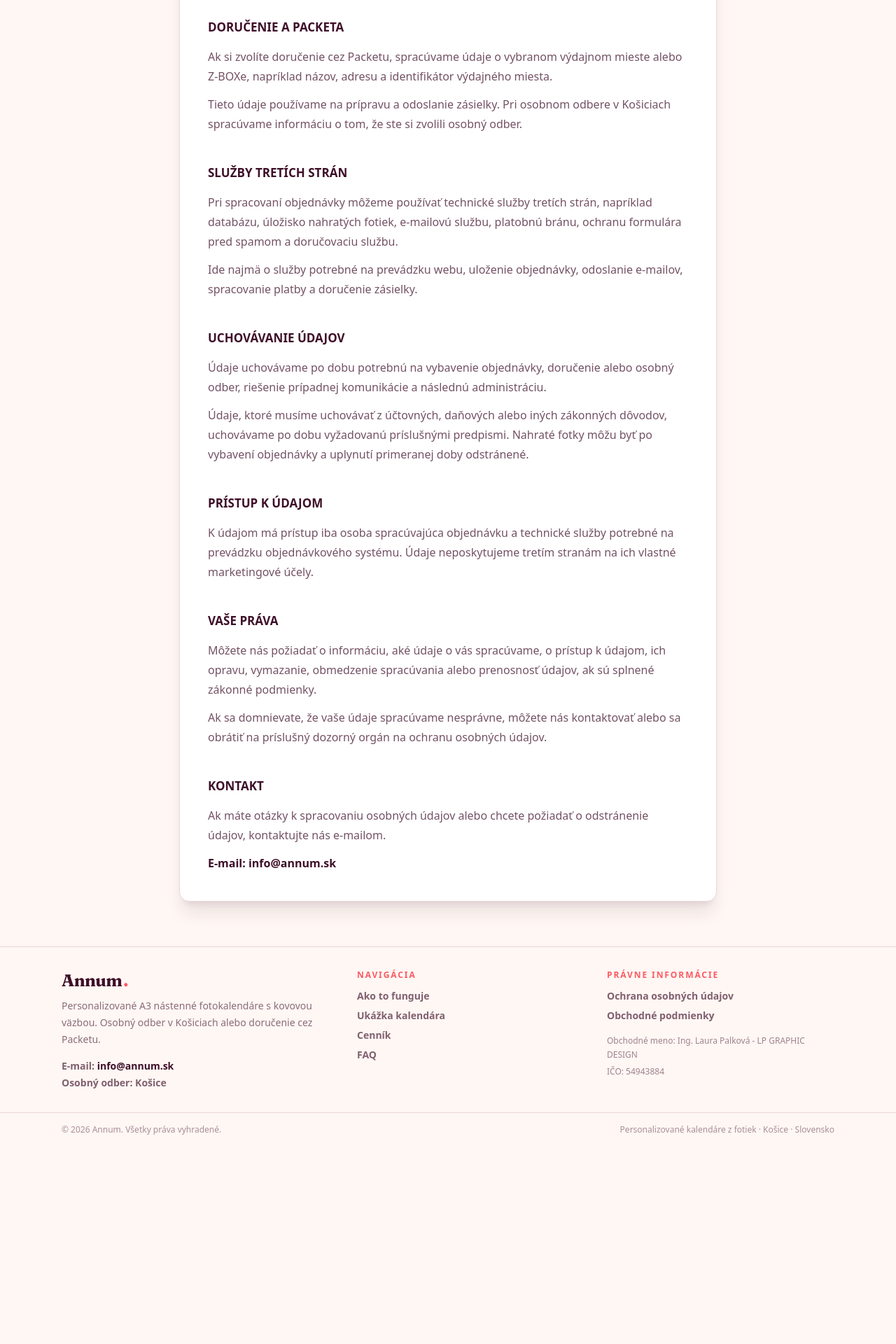
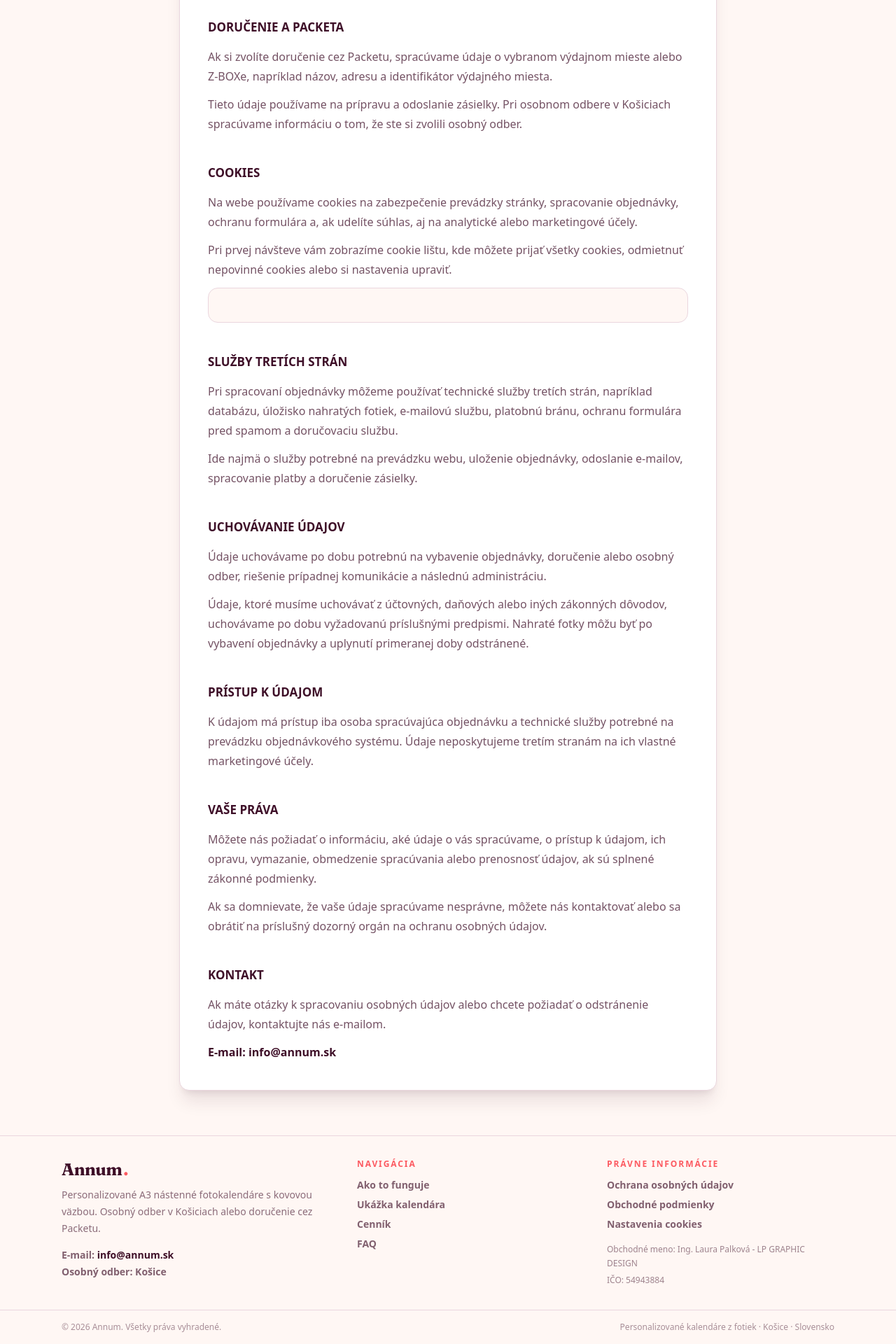
Before and after one commit to PatricioPalko/annum-calendar, a Next.js app: page /ochrana-osobnych-udajov in a window 1280 px wide. Shown: the part 1806-3726 px from the top of the page at 70% size. Before the commit the page ends 3444 px from the top, so only its background shows below. Built offline with nearby package versions, Linux system fonts and the light colour scheme; no server answers.

Commit message:
Added cookiebot consent

```diff
--- a/app/globals.css
+++ b/app/globals.css
@@ -81,3 +81,22 @@
     @apply bg-background text-foreground overflow-x-hidden;
   }
 }
+
+.cookiebot-declaration :is(table, p, li) {
+  font-size: 0.875rem;
+  line-height: 1.6;
+  color: rgba(62, 15, 40, 0.78);
+}
+
+.cookiebot-declaration table {
+  width: 100%;
+  border-collapse: collapse;
+}
+
+.cookiebot-declaration th,
+.cookiebot-declaration td {
+  border: 1px solid #ead6de;
+  padding: 0.5rem 0.75rem;
+  text-align: left;
+  vertical-align: top;
+}
--- a/app/layout.tsx
+++ b/app/layout.tsx
@@ -1,3 +1,4 @@
+import { CookiebotScript } from "@/components/cookiebot/cookiebot-script";
 import { Footer } from "@/components/sections/footer";
 import Navigation from "@/components/sections/navigation";
 import { cn } from "@/lib/utils";
@@ -124,6 +125,9 @@ export default function RootLayout({
         "font-sans",
       )}
     >
+      <head>
+        <CookiebotScript />
+      </head>
       <body className="min-h-full flex flex-col">
         <Navigation />
         {children}
--- a/app/ochrana-osobnych-udajov/page.tsx
+++ b/app/ochrana-osobnych-udajov/page.tsx
@@ -1,3 +1,4 @@
+import { CookiebotDeclaration } from "@/components/cookiebot/cookiebot-declaration";
 import { Heading, Text } from "@/components/ui/typography";
 
 const CONTACT_EMAIL = "info@annum.sk";
@@ -146,6 +147,27 @@ export default function PrivacyPolicyPage() {
             </Text>
           </LegalSection>
 
+          <LegalSection title="Cookies">
+            <Text>
+              Na webe používame cookies na zabezpečenie prevádzky stránky,
+              spracovanie objednávky, ochranu formulára a, ak udelíte súhlas,
+              aj na analytické alebo marketingové účely.
+            </Text>
+
+            <Text>
+              Pri prvej návšteve vám zobrazíme cookie lištu, kde môžete
+              prijať všetky cookies, odmietnuť nepovinné cookies alebo si
+              nastavenia upraviť.
+            </Text>
+
+            <div
+              id="cookies"
+              className="scroll-mt-24 rounded-xl border border-[#EAD6DE] bg-[#FFF7F4] p-4 md:p-6"
+            >
+              <CookiebotDeclaration />
+            </div>
+          </LegalSection>
+
           <LegalSection title="Služby tretích strán">
             <Text>
               Pri spracovaní objednávky môžeme používať technické služby tretích
--- /dev/null
+++ b/components/cookiebot/cookie-settings-button.tsx
@@ -0,0 +1,33 @@
+"use client";
+
+type CookieSettingsButtonProps = {
+  className?: string;
+  children?: React.ReactNode;
+};
+
+declare global {
+  interface Window {
+    Cookiebot?: {
+      renew: () => void;
+    };
+  }
+}
+
+export function CookieSettingsButton({
+  className,
+  children = "Nastavenia cookies",
+}: CookieSettingsButtonProps) {
+  if (!process.env.NEXT_PUBLIC_COOKIEBOT_ID) {
+    return null;
+  }
+
+  return (
+    <button
+      type="button"
+      onClick={() => window.Cookiebot?.renew()}
+      className={className}
+    >
+      {children}
+    </button>
+  );
+}
--- /dev/null
+++ b/components/cookiebot/cookiebot-declaration.tsx
@@ -0,0 +1,35 @@
+"use client";
+
+import { useEffect } from "react";
+
+const cookiebotId = process.env.NEXT_PUBLIC_COOKIEBOT_ID?.trim();
+
+export function CookiebotDeclaration() {
+  useEffect(() => {
+    if (!cookiebotId) {
+      return;
+    }
+
+    const wrapper = document.getElementById("CookieDeclaration");
+
+    if (!wrapper || wrapper.querySelector("script")) {
+      return;
+    }
+
+    const script = document.createElement("script");
+    script.id = "CookieDeclaration";
+    script.src = `https://consent.cookiebot.com/${cookiebotId}/cd.js`;
+    script.async = true;
+    wrapper.appendChild(script);
+  }, []);
+
+  if (!cookiebotId) {
+    return (
+      <p className="text-sm font-medium text-[#3E0F28]/60">
+        Cookie deklarácia bude dostupná po nastavení Cookiebot ID.
+      </p>
+    );
+  }
+
+  return <div id="CookieDeclaration" className="cookiebot-declaration" />;
+}
--- /dev/null
+++ b/components/cookiebot/cookiebot-script.tsx
@@ -0,0 +1,21 @@
+import Script from "next/script";
+
+const cookiebotId = process.env.NEXT_PUBLIC_COOKIEBOT_ID?.trim();
+const isProduction = process.env.NODE_ENV === "production";
+
+export function CookiebotScript() {
+  if (!cookiebotId || !isProduction) {
+    return null;
+  }
+
+  return (
+    <Script
+      id="Cookiebot"
+      src="https://consent.cookiebot.com/uc.js"
+      strategy="beforeInteractive"
+      data-cbid={cookiebotId}
+      data-blockingmode="auto"
+      data-culture="SK"
+    />
+  );
+}
--- a/components/sections/footer/index.tsx
+++ b/components/sections/footer/index.tsx
@@ -1,5 +1,6 @@
 import Link from "next/link";
 
+import { CookieSettingsButton } from "@/components/cookiebot/cookie-settings-button";
 import { SectionLink } from "@/components/sections/navigation/section-link";
 
 const footerNavigationLinks = [
@@ -82,6 +83,8 @@ export function Footer() {
                 {link.label}
               </Link>
             ))}
+
+            <CookieSettingsButton className="w-fit text-left text-sm font-bold text-[#3E0F28]/65 transition hover:text-[#FC5A61]" />
           </div>
 
           <div className="mt-4 space-y-1 text-xs font-medium leading-5 text-[#3E0F28]/50">
```
